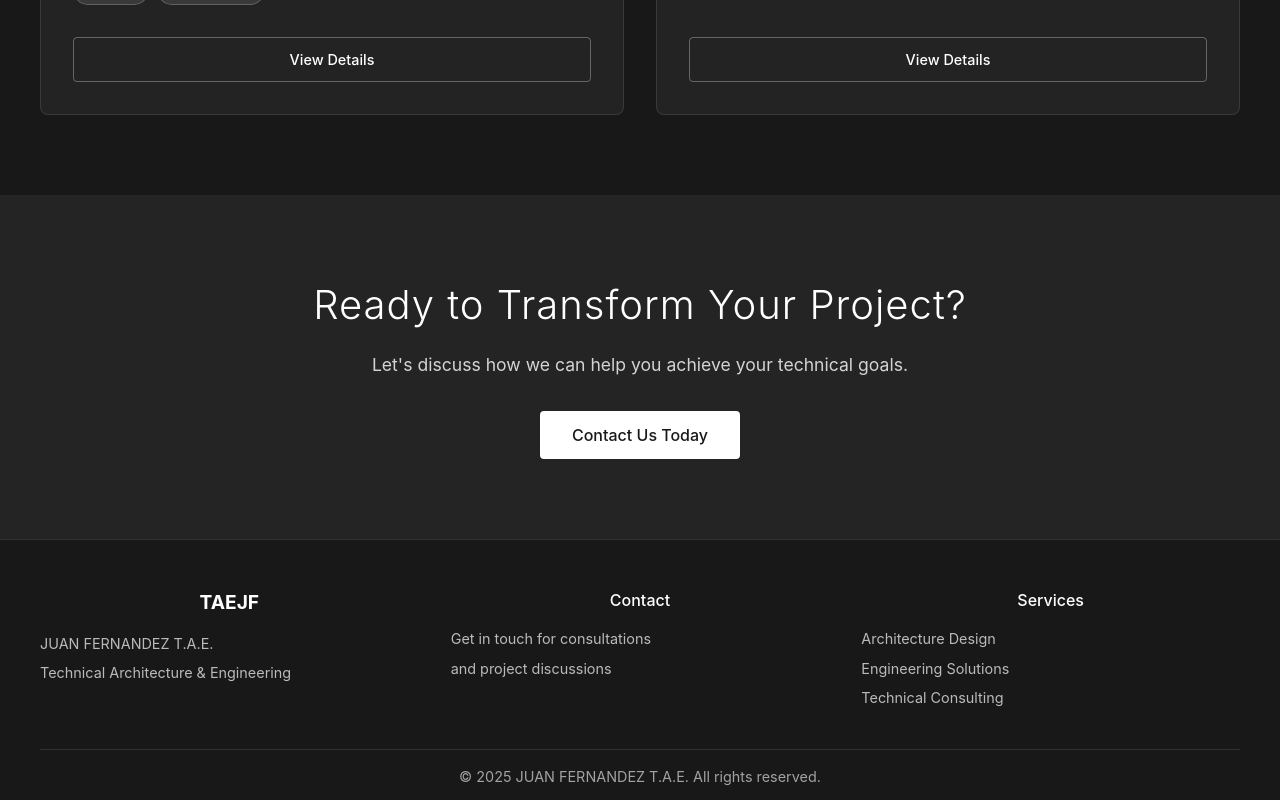
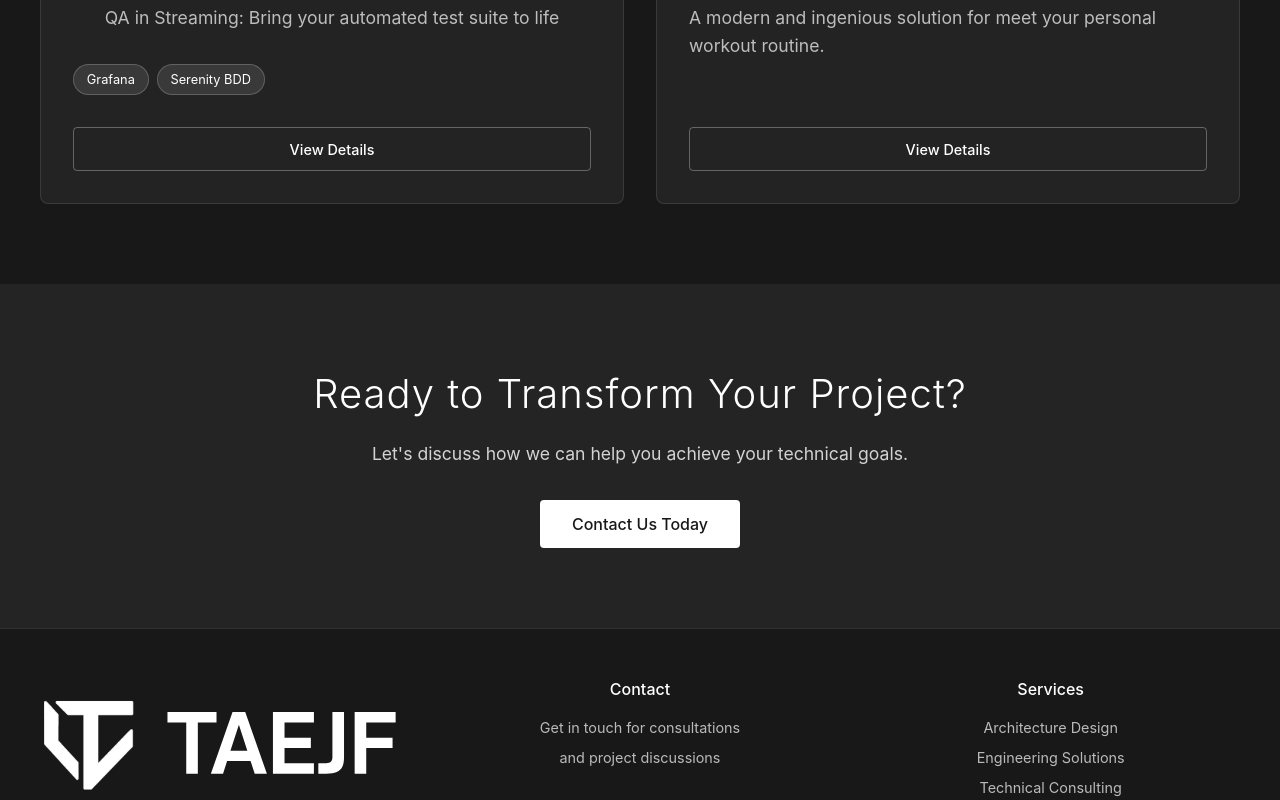
Before and after one commit to taejf/taejf.github.io, a React (Vite) app: page / in a window 1280 px wide. Shown: the part 2000-2800 px from the top of the page. Built offline with nearby package versions, Linux system fonts and the light colour scheme.

Commit message:
feat: integrate logo into Footer and Hero components with styling adjustments

```diff
--- a/src/components/Footer/Footer.css
+++ b/src/components/Footer/Footer.css
@@ -15,6 +15,12 @@
   grid-template-columns: repeat(auto-fit, minmax(250px, 1fr));
   gap: 2rem;
   margin-bottom: 2rem;
+}
+
+.footer-section {
+  display: flex;
+  flex-direction: column;
+  align-items: center;
 }
 
 .footer-section h3 {
--- a/src/components/Footer/Footer.tsx
+++ b/src/components/Footer/Footer.tsx
@@ -1,3 +1,4 @@
+import logo from '../../assets/logo-white.svg';
 import './Footer.css';
 
 const Footer = () => {
@@ -6,9 +7,7 @@ const Footer = () => {
       <div className="container">
         <div className="footer-content">
           <div className="footer-section">
-            <h3>TAEJF</h3>
-            <p>JUAN FERNANDEZ T.A.E.</p>
-            <p>Technical Architecture & Engineering</p>
+            <a href="/"><img className="logo-image" src={logo} alt="JUAN FERNANDEZ T.A.E."/></a>
           </div>
           <div className="footer-section">
             <h4>Contact</h4>
--- a/src/components/Hero/Hero.tsx
+++ b/src/components/Hero/Hero.tsx
@@ -1,9 +1,11 @@
+import favicon from "/favicon-white.svg";
 import './Hero.css';
 
 const Hero = () => {
   return (
     <section className="hero">
       <div className="hero-content">
+        <img className="logo-image" src={favicon} alt="JUAN FERNANDEZ T.A.E."/>
         <h1 className="hero-title">
           JUAN FERNANDEZ T.A.E.
         </h1>
```
